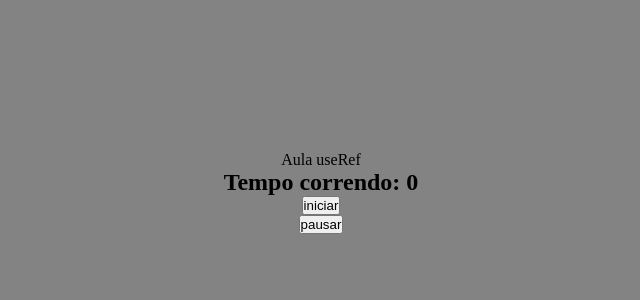
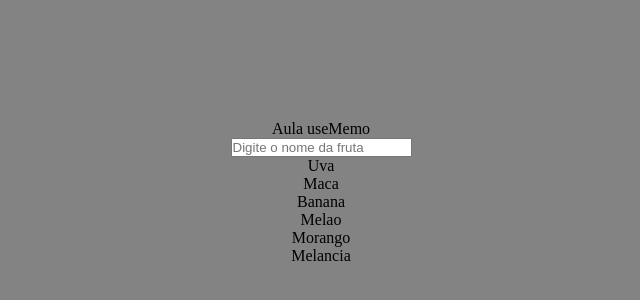
Before and after one commit to FELIPEMENEGUELI/AulaSerratec, a React (Vite) app in the folder Serratec2024-2/ReactJs/primeira-aula01/: page / in a window 1280 px wide. Shown: the part 208-508 px from the top of the page, without its empty margins (319-959 px from the left). Built offline with nearby package versions, Linux system fonts and the light colour scheme.

Commit message:
add hook useMemo

```diff
--- a/Serratec2024-2/ReactJs/primeira-aula01/src/App.jsx
+++ b/Serratec2024-2/ReactJs/primeira-aula01/src/App.jsx
@@ -1,12 +1,13 @@
-import { AulaUseRef } from "./pages/Aula-useRef"
+import { AulaUseMemo } from "./pages/Aula-useMemo"
 
 export const App = () => {
-  return <AulaUseRef />
+  return (
+    <AulaUseMemo />
+  )
 }
 
-
-// useRef
-// useMemo
 // useEffect
 // Imutabilidade
 // Componente de Decisao
+// Rotas
+// Api axios
--- a/Serratec2024-2/ReactJs/primeira-aula01/src/pages/Aula-useMemo/index.jsx
+++ b/Serratec2024-2/ReactJs/primeira-aula01/src/pages/Aula-useMemo/index.jsx
@@ -1,10 +1,29 @@
+import { useMemo, useState } from "react";
 import { Container } from "./style";
 
 export const AulaUseMemo = () => {
 
+  const frutas = ['Uva', 'Maca', 'Banana', 'Melao', 'Morango', 'Melancia']
+
+  const [valueInput, setValueInput] = useState('')
+
+  const frutasFiltradas = useMemo(() => {
+    return frutas.filter(fruta => fruta.toLowerCase().includes(valueInput.toLowerCase()));
+  }, [valueInput]);
+
   return (
     <Container>
       <p>Aula useMemo</p>
+
+      <input
+        type="text"
+        placeholder="Digite o nome da fruta"
+        onChange={(e) => setValueInput(e.target.value)}
+      />
+
+      {frutasFiltradas.map((fruta, index) => (
+        <p key={index}>{fruta}</p>
+      ))}
     </Container>
   );
 };
```
